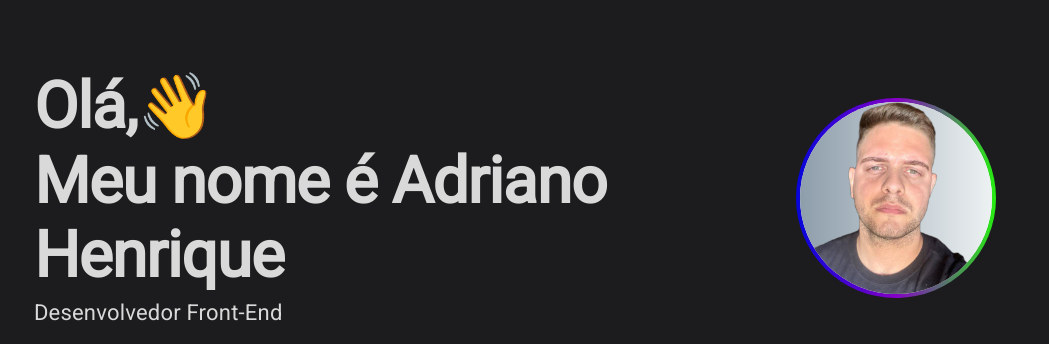
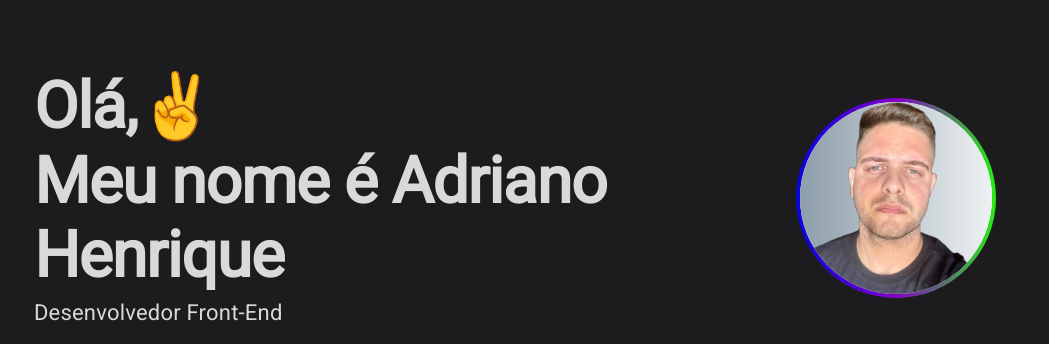
Before and after one commit to Adriano-henriqq/Portifolio-react-att, a React (Create React App) app: page / in a window 1280 px wide. Shown: the part 174-518 px from the top of the page, without its empty margins (117-1166 px from the left). Built offline with nearby package versions, Linux system fonts and the light colour scheme.

Commit message:
att layout e estilos

```diff
--- a/src/Pages/Inicio/index.js
+++ b/src/Pages/Inicio/index.js
@@ -37,7 +37,7 @@ export default function Inicio() {
             <div className={styles.tituloContainer}>
             <Slide timeout={3000}  appear in direction='right' >
                 <div>
-                    <Typography  fontSize={'4rem'} fontWeight={'bold'} variant='h1'>Olá,👋 <br/>Meu nome é Adriano<br/> Henrique</Typography>
+                    <Typography  fontSize={'4rem'} fontWeight={'bold'} variant='h1'>Olá,✌️ <br/>Meu nome é Adriano<br/> Henrique</Typography>
                     <Slide timeout={2000}  appear in direction='right' >
                     <Typography  variant='subtitle1' fontSize={'22px'}>Desenvolvedor Front-End</Typography>
                     </Slide>
```
